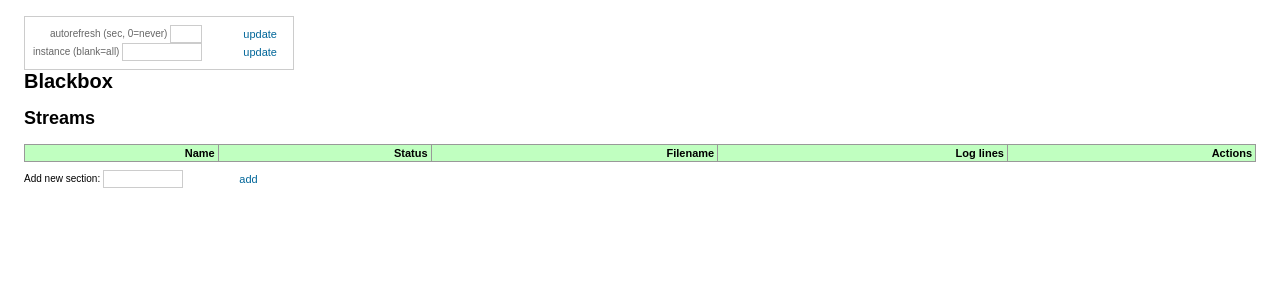
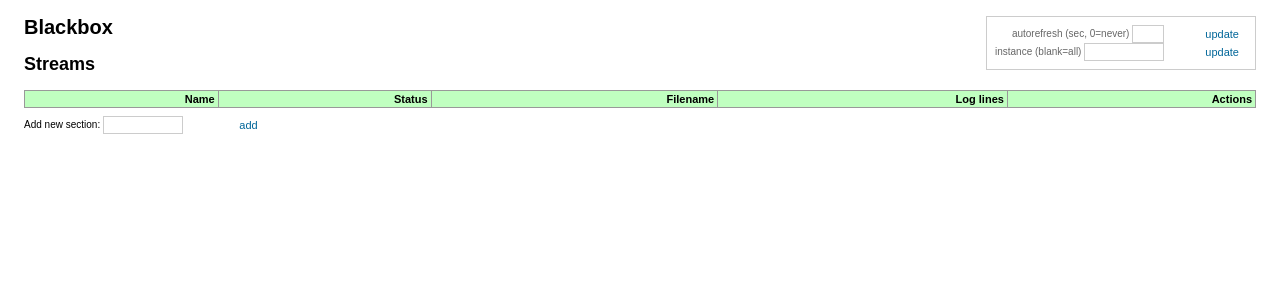
Before and after one commit to Ensembl/ensembl-2020-server, a Flask app: page /blackbox/ in a window 1280 px wide. Shown: the top 300 px of the page. Run offline with Flask 2, Linux system fonts and the light colour scheme; lists and menus that the app fills with data are empty; some libraries are stand-ins or nearby versions.

Commit message:
Styling fix.

```diff
--- a/src/services/blackbox/src/blackbox/templates/index.html
+++ b/src/services/blackbox/src/blackbox/templates/index.html
@@ -7,11 +7,11 @@
             }
             #tr {
                 border: 1px solid #ccc;
-                display: inline-block;
                 text-align: right;
                 line-height: 150%;
                 padding: 8px;
                 color: #666;
+                float: right;
             }
             .plotly {
                 width: 100%;
```
